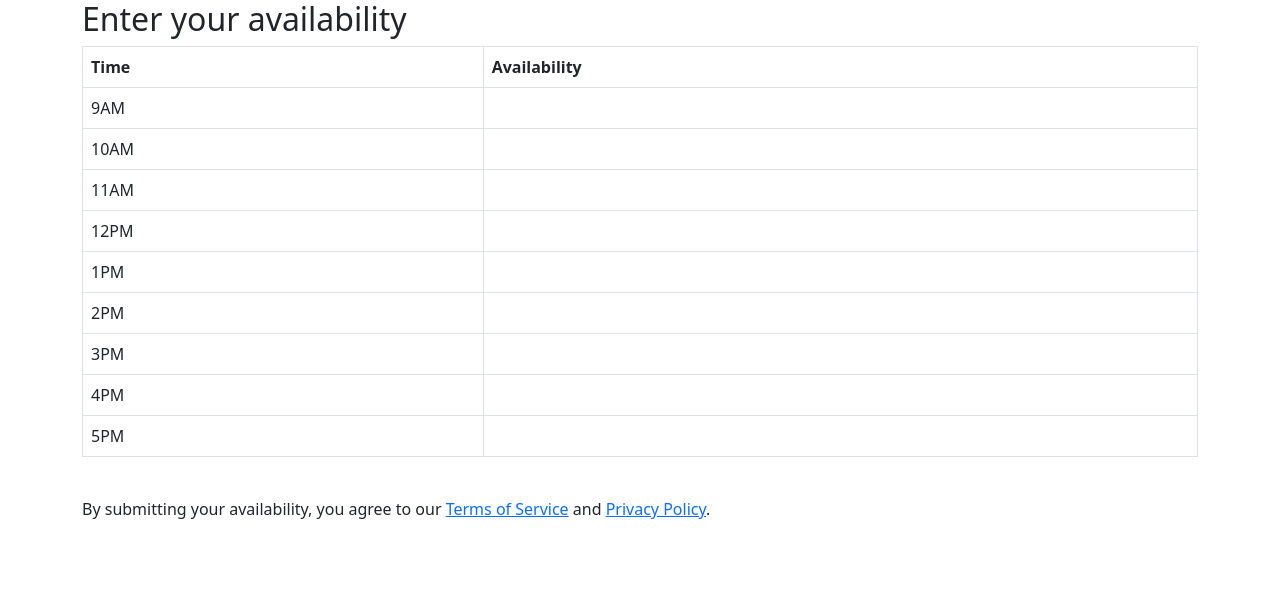
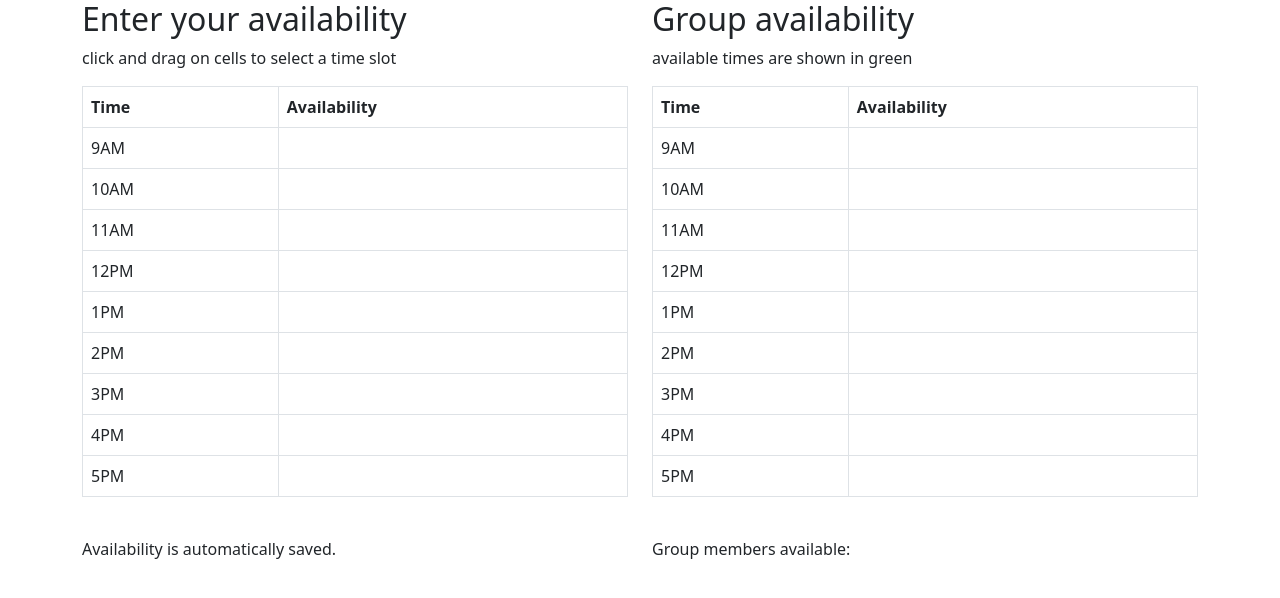
Before and after one commit to chingu-voyages/v43-tier2-team-26, a React (Create React App) app in the folder whenwhere/: page / in a window 1280 px wide. Shown: the top 598 px of the page. Built offline with nearby package versions, Linux system fonts and the light colour scheme.

Commit message:
add group availability column

```diff
--- a/whenwhere/src/App.js
+++ b/whenwhere/src/App.js
@@ -1,6 +1,6 @@
 import React from "react";
 import AvailabilityPage from './AvailabilityPage.js';
-import AvailabilityGrid from "./AvailabilityGrid.js";
+
 
 
 function App() {
--- a/whenwhere/src/AvailabilityGrid.js
+++ b/whenwhere/src/AvailabilityGrid.js
@@ -1,5 +1,5 @@
 import React, { useState } from 'react';
-import { Container, Row, Col, Table } from 'react-bootstrap';
+import { Table } from 'react-bootstrap';
 import 'bootstrap/dist/css/bootstrap.min.css';
 import './AvailabilityGrid.styles.css';
 
@@ -13,7 +13,12 @@ function AvailabilityGrid() {
 
   // Event handlers for clicking and dragging on the grid
   function handleMouseDown(row, col) {
-    setSelected([{ row, col }]);
+    if (isCellSelected(row, col)) {
+      const newSelected = selected.filter((cell) => !(cell.row === row && cell.col === col));
+      setSelected(newSelected);
+    } else {
+      setSelected([...selected, { row, col }]);
+    }
   }
 
   function handleMouseEnter(row, col) {
@@ -26,11 +31,13 @@ function AvailabilityGrid() {
 
       for (let r = Math.min(startRow, endRow); r <= Math.max(startRow, endRow); r++) {
         for (let c = Math.min(startCol, endCol); c <= Math.max(startCol, endCol); c++) {
-          newSelected.push({ row: r, col: c });
+          if (!isCellSelected(r, c)) {
+            newSelected.push({ row: r, col: c });
+          }
         }
       }
 
-      setSelected(newSelected);
+      setSelected([...selected, ...newSelected]);
     }
   }
 
--- a/whenwhere/src/AvailabilityGrid.styles.css
+++ b/whenwhere/src/AvailabilityGrid.styles.css
@@ -1,3 +1,3 @@
-.selected {
+tr.selected {
     background-color: #00c853;
 }
--- a/whenwhere/src/AvailabilityPage.js
+++ b/whenwhere/src/AvailabilityPage.js
@@ -1,17 +1,17 @@
-import React, {useState} from 'react';
-import { Container, Row, Col, Table } from 'react-bootstrap';
+import { Container, Row, Col } from 'react-bootstrap';
 import 'bootstrap/dist/css/bootstrap.min.css';
 import AvailabilityGrid from './AvailabilityGrid.js'
-
-
 
 function AvailabilityPage() {
   return (
     <div id="YouAvailability" className="YouGrid">
       <Container>
         <Row>
+          <Col md={6}>
+            <Row>
               <Col>
                 <h2>Enter your availability</h2>
+                <p>click and drag on cells to select a time slot</p>
               </Col>
             </Row>
             <Row>
@@ -21,9 +21,28 @@ function AvailabilityPage() {
             </Row>
             <Row>
               <Col>
-            <p className="mt-4">
-              By submitting your availability, you agree to our <a href="#">Terms of Service</a> and <a href="#">Privacy Policy</a>.
-            </p>
+                <p className="mt-4">Availability is automatically saved.</p>
+              </Col>
+            </Row>
+          </Col>
+
+          <Col md={6}>
+            <Row>
+              <Col>
+                <h2>Group availability</h2>
+                <p>available times are shown in green</p>
+              </Col>
+            </Row>
+            <Row>
+              <Col>
+                <AvailabilityGrid />
+              </Col>
+            </Row>
+            <Row>
+              <Col>
+                <p className="mt-4">Group members available:</p>
+              </Col>
+            </Row>
           </Col>
         </Row>
       </Container>
```
Lines whose indentation alone changed are shown as unchanged.
